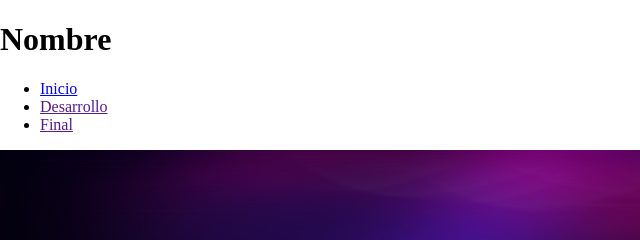
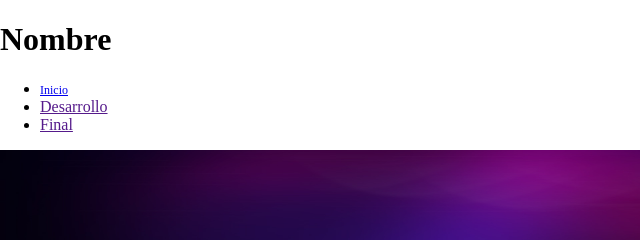
Before and after one commit to svegam23/TareaG49C3, a plain HTML site: page index.html in a window 1280 px wide. Shown: the top 240 px of the page, 0-640 px from the left. Drawn offline with Linux system fonts and the light colour scheme; files whose address does not match are found by name.

Commit message:
cambio de prueba Camilo

```diff
--- a/index.html
+++ b/index.html
@@ -21,7 +21,7 @@
       <h1>Nombre</h1>
       <nav>
         <ul>
-          <li><a href="#equipoDiv">Inicio</a></li>
+          <li><a href="#equipoDiv" class="inicio">Inicio</a></li>
           <li><a href="">Desarrollo</a></li>
           <li><a href="">Final</a></li>
         </ul>
--- a/style.css
+++ b/style.css
@@ -8,6 +8,10 @@ body{
 .cabecera{
     width: 100%;
     height: 100px;
+}
+
+.inicio {
+    font-size: 12px;
 }
 /*Cuerpo*/
 
```
